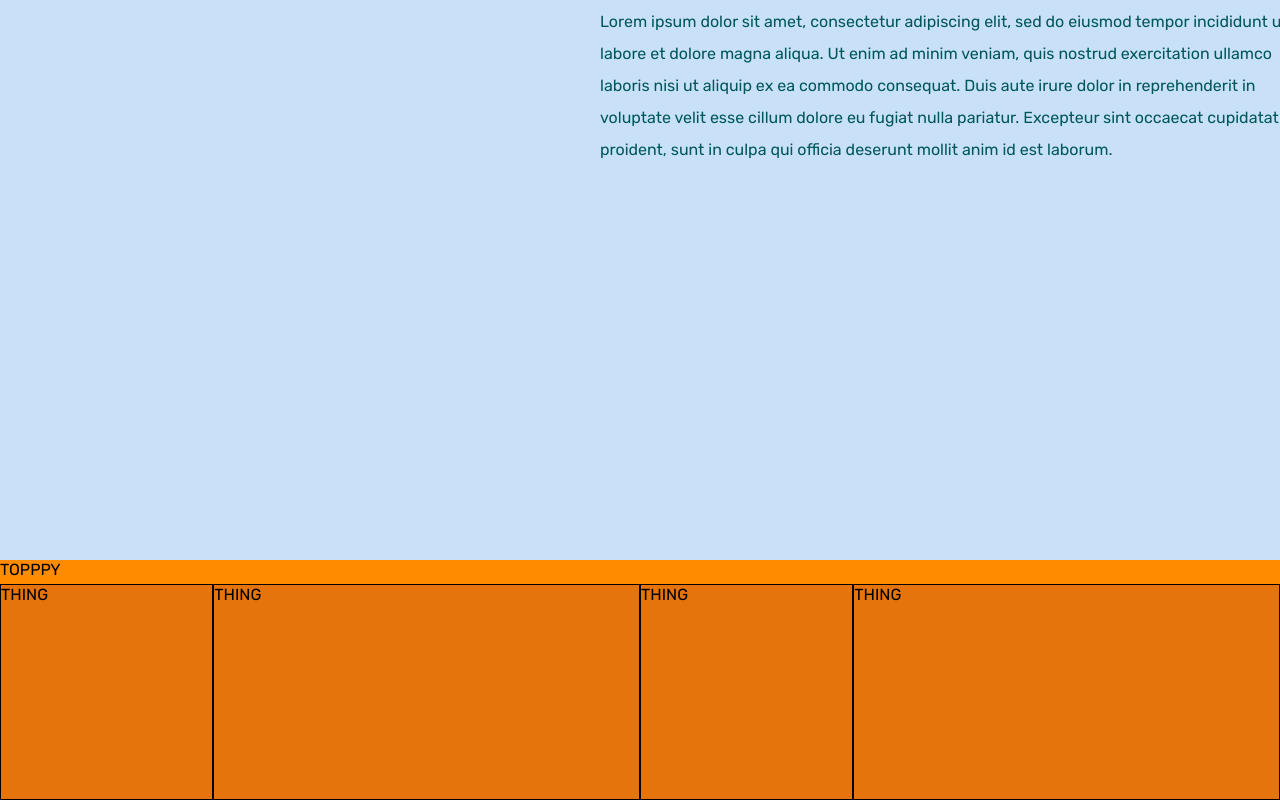
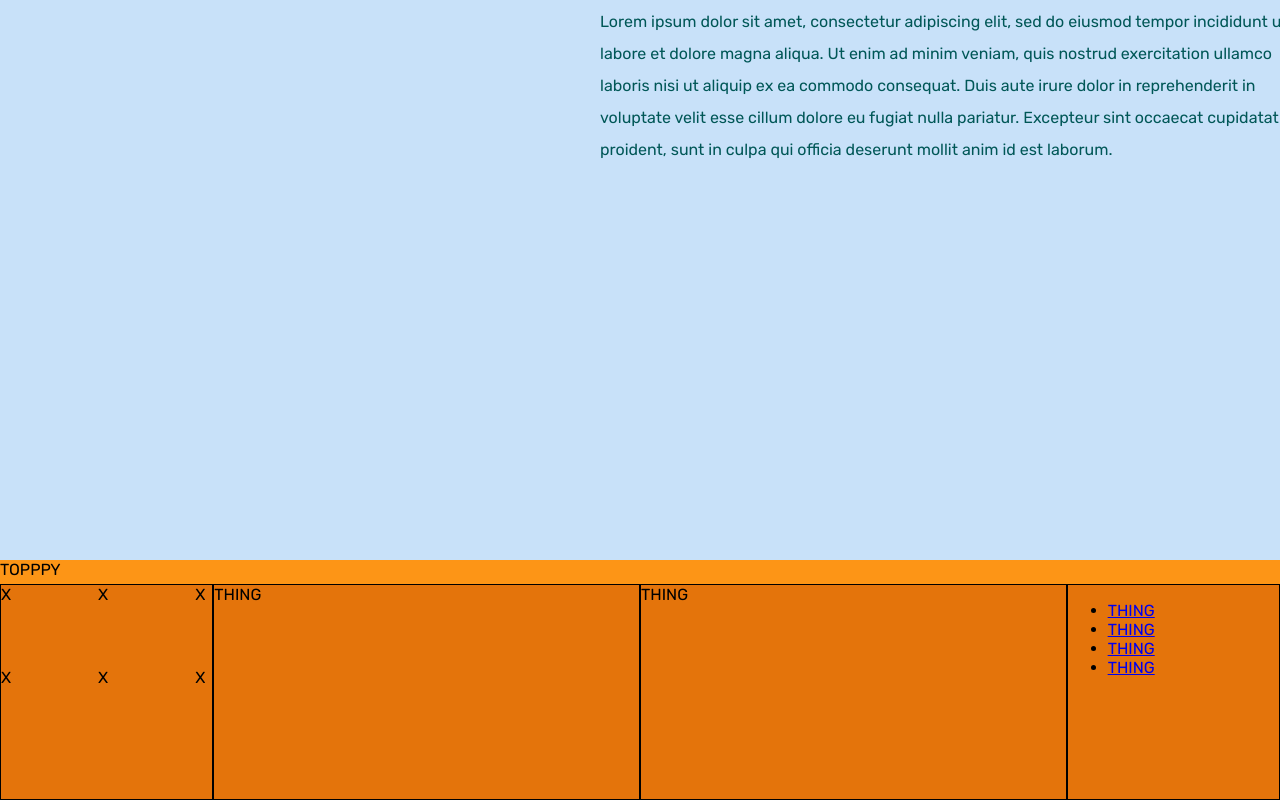
Before and after one commit to hkennedyvi/camper, a React (Create React App) app: page / in a window 1280 px wide. Shown: the part 1360-2160 px from the top of the page. Built offline with nearby package versions, Linux system fonts and the light colour scheme.

Commit message:
footer styling

```diff
--- a/src/components/Footer/footer.scss
+++ b/src/components/Footer/footer.scss
@@ -5,7 +5,7 @@ $secondaryBg : #e4740b;
 }
 
 .footer_top {
-    background: darkorange;
+    background: #fd9516;
     height: 10%;
 }
 
@@ -13,9 +13,16 @@ $secondaryBg : #e4740b;
     background: $secondaryBg;
     height: 90%;
     display: grid;
-    grid-template-columns: 1fr 2fr 1fr 2fr;
+    grid-template-columns: 1fr 2fr 2fr 1fr;
 }
 
 .footer_box {
     border: solid 1px black;
 }
+
+.footer_icons {
+    display: grid;
+    grid-template-columns: 1fr 1fr 1fr;
+    grid-template-rows: 1fr 1fr 1fr;
+    grid-gap: 4rem 5rem;
+}
--- a/src/components/Footer/index.jsx
+++ b/src/components/Footer/index.jsx
@@ -9,10 +9,34 @@ class Footer extends Component {
                     TOPPPY
                 </div>
                 <div className="footer_bottom">
+                    <div className="footer_box">
+                        <div className="footer_icons">
+                            <span>X</span>
+                            <span>X</span>
+                            <span>X</span>
+                            <span>X</span>
+                            <span>X</span>
+                            <span>X</span>
+                        </div>
+                    </div>
                     <div className="footer_box">THING</div>
                     <div className="footer_box">THING</div>
-                    <div className="footer_box">THING</div>
-                    <div className="footer_box">THING</div>
+                    <div className="footer_box">
+                        <ul>
+                            <li>
+                                <a href="/">THING</a>
+                            </li>
+                            <li>
+                                <a href="/">THING</a>
+                            </li>
+                            <li>
+                                <a href="/">THING</a>
+                            </li>
+                            <li>
+                                <a href="/">THING</a>
+                            </li>
+                        </ul>
+                    </div>
                 </div>
 
             </section>
```
Also changed, not shown: 1 other file (tests, documents, lock files or other folders).
